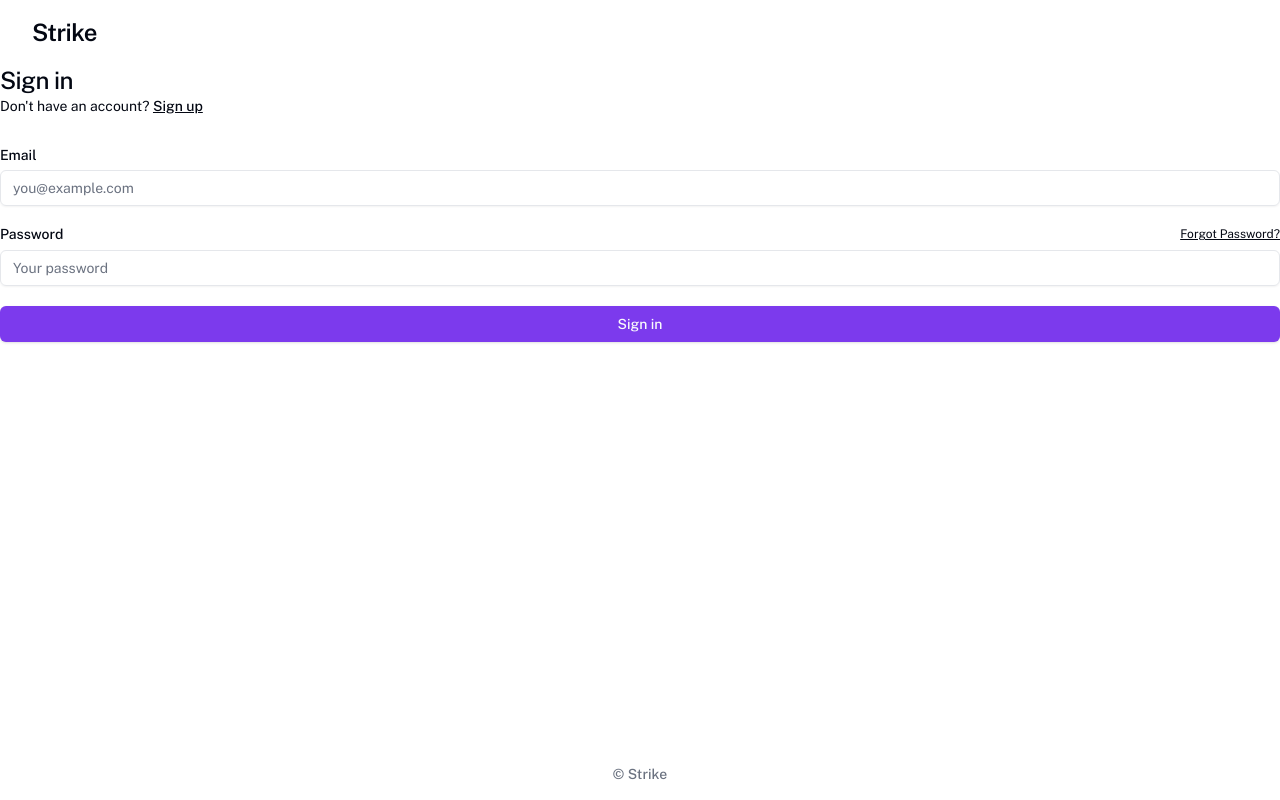
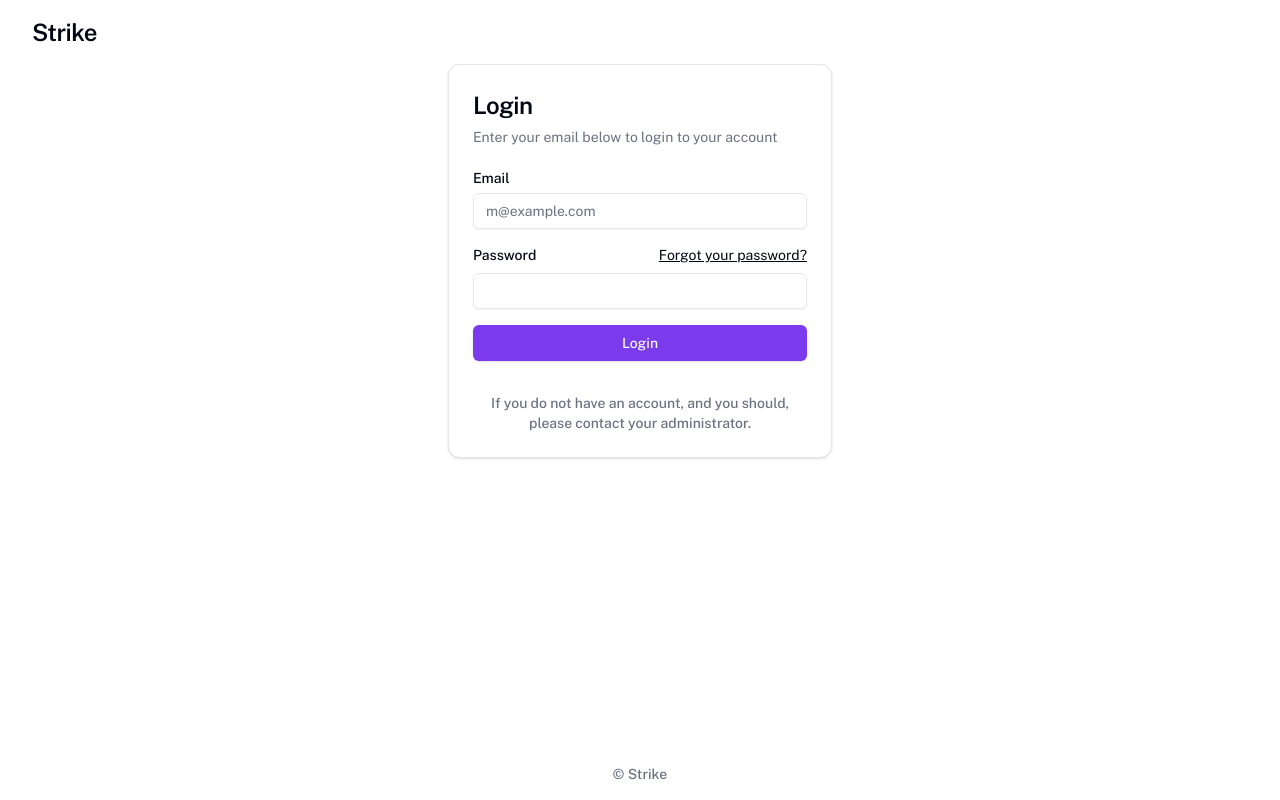
Before and after one commit to isaac-dev0/strike, a Next.js app: page /login in a window 1280 px wide. Built offline with nearby package versions, Linux system fonts and the light colour scheme; no server answers.

Commit message:
Added a schema for the login component, fixed layout issues with auth components.

```diff
--- /dev/null
+++ b/app/(auth)/layout.tsx
@@ -0,0 +1,7 @@
+export default function AuthLayout({ children, }: { children: React.ReactNode; }) {
+  return (
+    <div className="flex items-center justify-center">
+      {children}
+    </div>
+  );
+}
--- /dev/null
+++ b/app/(auth)/login/page.tsx
@@ -0,0 +1,5 @@
+import LoginCard from "@/components/auth/LoginCard";
+
+export default async function LoginPage() {
+  return <LoginCard />
+}
--- a/app/(auth-pages)/login/page.tsx
+++ /dev/null
@@ -1,41 +0,0 @@
-import { signInAction } from "@/app/actions";
-import { Button } from "@/components/ui/button";
-import { Input } from "@/components/ui/input";
-import { Label } from "@/components/ui/label";
-import Link from "next/link";
-
-export default async function Login() {
-  return (
-    <form className="flex-1 flex flex-col min-w-64">
-      <h1 className="text-2xl font-medium">Sign in</h1>
-      <p className="text-sm text-foreground">
-        Don't have an account?{" "}
-        <Link className="text-foreground font-medium underline" href="/sign-up">
-          Sign up
-        </Link>
-      </p>
-      <div className="flex flex-col gap-2 [&>input]:mb-3 mt-8">
-        <Label htmlFor="email">Email</Label>
-        <Input name="email" placeholder="you@example.com" required />
-        <div className="flex justify-between items-center">
-          <Label htmlFor="password">Password</Label>
-          <Link
-            className="text-xs text-foreground underline"
-            href="/forgot-password"
-          >
-            Forgot Password?
-          </Link>
-        </div>
-        <Input
-          type="password"
-          name="password"
-          placeholder="Your password"
-          required
-        />
-        <Button formAction={signInAction}>
-          Sign in
-        </Button>
-      </div>
-    </form>
-  );
-}
--- a/app/layout.tsx
+++ b/app/layout.tsx
@@ -4,6 +4,7 @@
 
 import AppHeader from "@/components/global/AppHeader";
 import AppFooter from "@/components/global/AppFooter";
+
 import { UserProvider } from "@/hooks/UserProvider";
 import { getUser } from "@/utils/supabase/server";
 
--- /dev/null
+++ b/components/auth/LoginCard.tsx
@@ -0,0 +1,55 @@
+import Link from "next/link";
+
+import { Button } from "@/components/ui/button";
+import {
+  Card,
+  CardContent,
+  CardDescription,
+  CardHeader,
+  CardTitle,
+} from "@/components/ui/card";
+import { Input } from "@/components/ui/input";
+import { Label } from "@/components/ui/label";
+
+export default function LoginCard() {
+  return (
+    <Card className="max-w-sm">
+      <CardHeader>
+        <CardTitle className="text-2xl">Login</CardTitle>
+        <CardDescription>
+          Enter your email below to login to your account
+        </CardDescription>
+      </CardHeader>
+      <CardContent>
+        <div className="grid gap-4">
+          <div className="grid gap-2">
+            <Label htmlFor="email">Email</Label>
+            <Input
+              id="email"
+              type="email"
+              placeholder="m@example.com"
+              required
+            />
+          </div>
+          <div className="grid gap-2">
+            <div className="flex items-center">
+              <Label htmlFor="password">Password</Label>
+              <Link href="#" className="ml-auto inline-block text-sm underline">
+                Forgot your password?
+              </Link>
+            </div>
+            <Input id="password" type="password" required />
+          </div>
+          <Button type="submit" className="w-full">
+            Login
+          </Button>
+          <div className="mt-4 text-center text-sm">
+            <small>
+              If you do not have an account, and you should, please contact your administrator.
+            </small>
+          </div>
+        </div>
+      </CardContent>
+    </Card>
+  )
+}
--- /dev/null
+++ b/components/auth/LoginForm.tsx
@@ -0,0 +1,24 @@
+import { z } from "zod";
+import { zodResolver } from "@hookform/resolvers/zod"
+import { LoginSchema } from "./LoginSchema";
+import { useForm } from "react-hook-form";
+
+export default function LoginForm() {
+  const form = useForm<z.infer<typeof LoginSchema>>({
+    resolver: zodResolver(LoginSchema),
+    defaultValues: {
+      email: "",
+      password: ""
+    },
+  });
+
+  const onSubmit = (data: z.infer<typeof LoginSchema>) => {
+    console.log(data)
+  }
+
+  return (
+    <Form {...form}>
+      form
+    </Form>
+  );
+}
--- /dev/null
+++ b/components/auth/LoginSchema.ts
@@ -0,0 +1,8 @@
+import { z } from "zod";
+
+export const LoginSchema = z.object({
+  email: z.string().email({
+    message: "Field must be a valid email address."
+  }),
+  password: z.string()
+});
--- /dev/null
+++ b/components/ui/card.tsx
@@ -0,0 +1,76 @@
+import * as React from "react"
+
+import { cn } from "@/lib/utils"
+
+const Card = React.forwardRef<
+  HTMLDivElement,
+  React.HTMLAttributes<HTMLDivElement>
+>(({ className, ...props }, ref) => (
+  <div
+    ref={ref}
+    className={cn(
+      "rounded-xl border bg-card text-card-foreground shadow",
+      className
+    )}
+    {...props}
+  />
+))
+Card.displayName = "Card"
+
+const CardHeader = React.forwardRef<
+  HTMLDivElement,
+  React.HTMLAttributes<HTMLDivElement>
+>(({ className, ...props }, ref) => (
+  <div
+    ref={ref}
+    className={cn("flex flex-col space-y-1.5 p-6", className)}
+    {...props}
+  />
+))
+CardHeader.displayName = "CardHeader"
+
+const CardTitle = React.forwardRef<
+  HTMLDivElement,
+  React.HTMLAttributes<HTMLDivElement>
+>(({ className, ...props }, ref) => (
+  <div
+    ref={ref}
+    className={cn("font-semibold leading-none tracking-tight", className)}
+    {...props}
+  />
+))
+CardTitle.displayName = "CardTitle"
+
+const CardDescription = React.forwardRef<
+  HTMLDivElement,
+  React.HTMLAttributes<HTMLDivElement>
+>(({ className, ...props }, ref) => (
+  <div
+    ref={ref}
+    className={cn("text-sm text-muted-foreground", className)}
+    {...props}
+  />
+))
+CardDescription.displayName = "CardDescription"
+
+const CardContent = React.forwardRef<
+  HTMLDivElement,
+  React.HTMLAttributes<HTMLDivElement>
+>(({ className, ...props }, ref) => (
+  <div ref={ref} className={cn("p-6 pt-0", className)} {...props} />
+))
+CardContent.displayName = "CardContent"
+
+const CardFooter = React.forwardRef<
+  HTMLDivElement,
+  React.HTMLAttributes<HTMLDivElement>
+>(({ className, ...props }, ref) => (
+  <div
+    ref={ref}
+    className={cn("flex items-center p-6 pt-0", className)}
+    {...props}
+  />
+))
+CardFooter.displayName = "CardFooter"
+
+export { Card, CardHeader, CardFooter, CardTitle, CardDescription, CardContent }
--- a/package.json
+++ b/package.json
@@ -6,11 +6,13 @@
     "start": "next start"
   },
   "dependencies": {
+    "@hookform/resolvers": "^3.9.1",
     "@radix-ui/react-avatar": "^1.1.1",
     "@radix-ui/react-checkbox": "^1.1.2",
     "@radix-ui/react-dropdown-menu": "^2.1.2",
     "@radix-ui/react-label": "^2.1.0",
     "@radix-ui/react-slot": "^1.1.0",
+    "@radix-ui/react-tooltip": "^1.1.4",
     "@supabase/ssr": "latest",
     "@supabase/supabase-js": "latest",
     "autoprefixer": "10.4.20",
@@ -22,7 +24,9 @@
     "next-themes": "^0.4.3",
     "prettier": "^3.3.3",
     "react": "18.3.1",
-    "react-dom": "18.3.1"
+    "react-dom": "18.3.1",
+    "react-hook-form": "^7.53.2",
+    "zod": "^3.23.8"
   },
   "devDependencies": {
     "@types/node": "22.9.0",
```
Also changed, not shown: middleware.ts (added, +18 -0 lines), app/(auth)/forgot-password/page.tsx (renamed from app/(auth-pages)/forgot-password/page.tsx), 1 other file (tests, documents, lock files or other folders).
